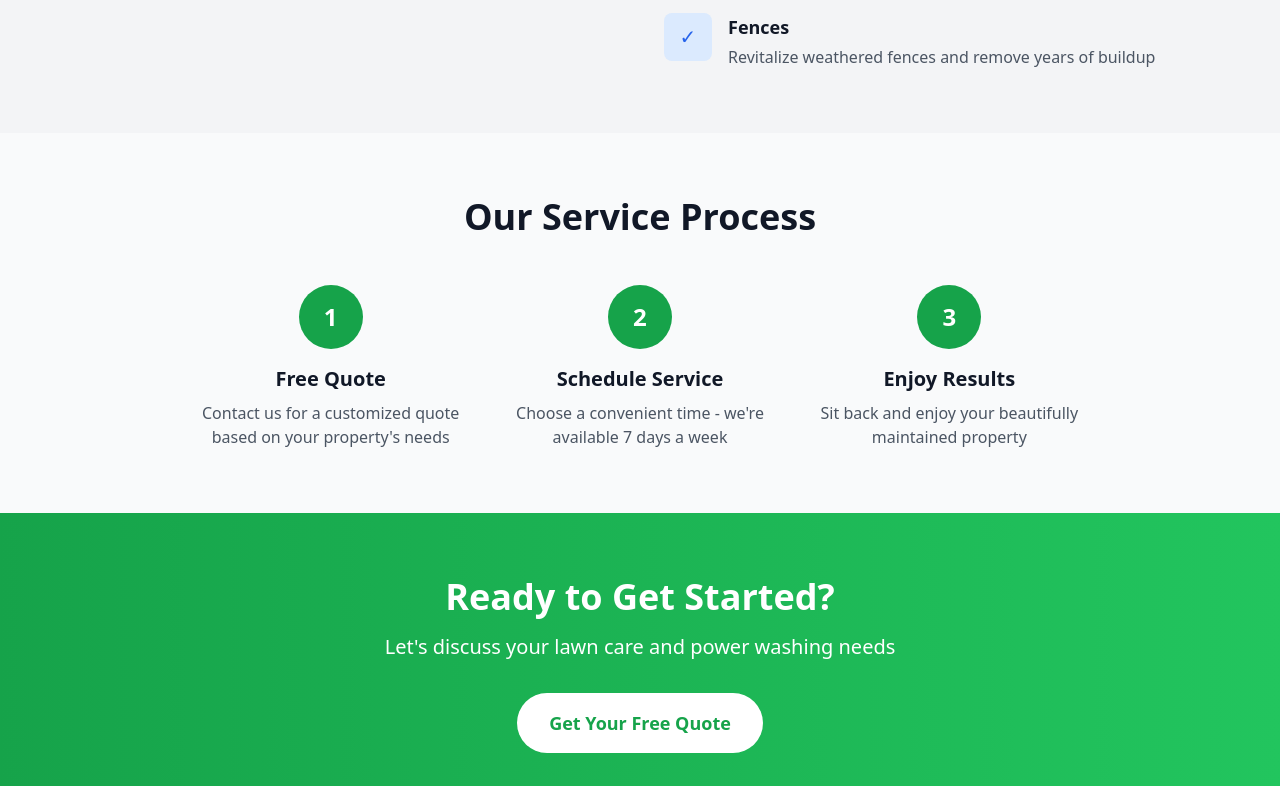
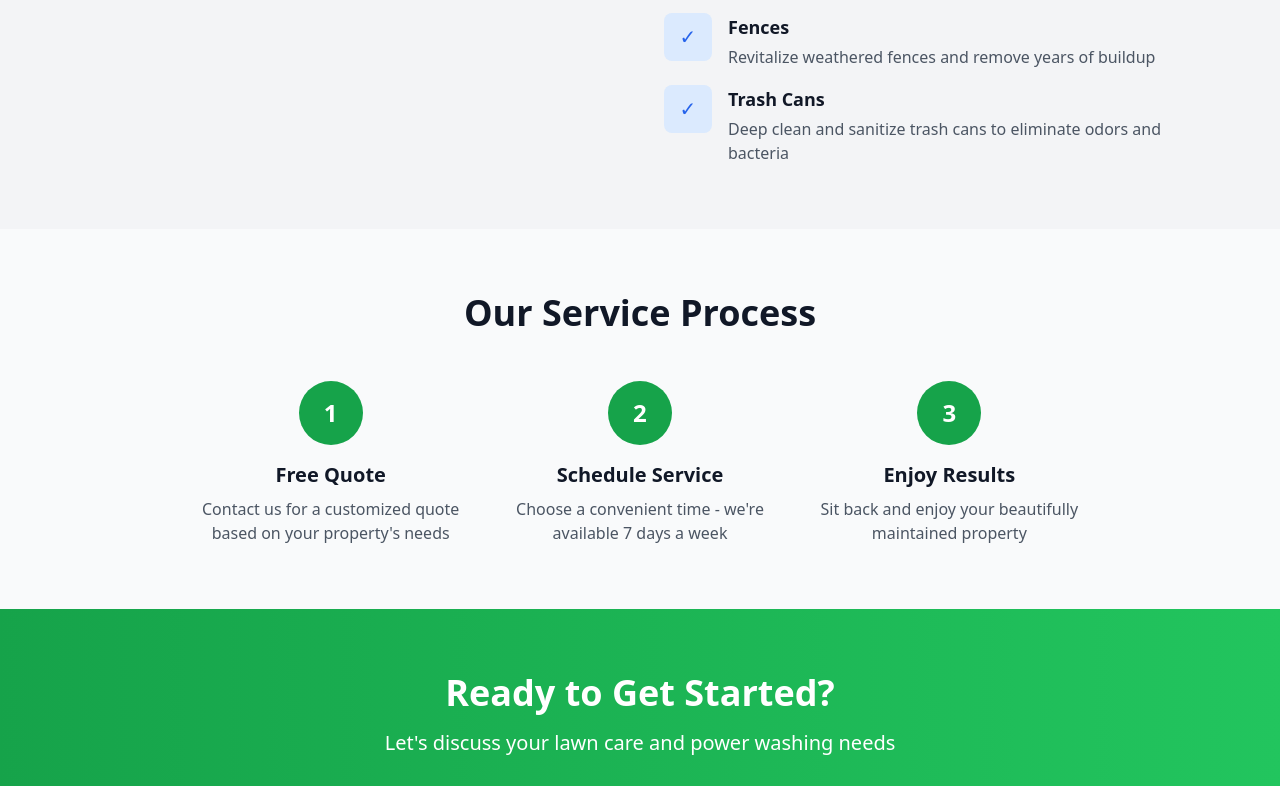
Before and after one commit to ragmann2/lawnwash, a website: page services.html in a window 1280 px wide. Shown: the part 1287-2073 px from the top of the page. Drawn offline with nearby package versions, Linux system fonts and the light colour scheme.

Commit message:
Update services.html

```diff
--- a/services.html
+++ b/services.html
@@ -185,6 +185,15 @@
                                 <p class="text-gray-600 dark:text-gray-400">Revitalize weathered fences and remove years of buildup</p>
                             </div>
                         </div>
+                        <div class="flex items-start">
+                            <div class="flex-shrink-0 w-12 h-12 bg-blue-100 dark:bg-blue-900 rounded-lg flex items-center justify-center mr-4">
+                                <span class="text-blue-600 dark:text-blue-400 text-xl">✓</span>
+                            </div>
+                            <div>
+                                <h3 class="font-bold text-lg mb-1">Trash Cans</h3>
+                                <p class="text-gray-600 dark:text-gray-400">Deep clean and sanitize trash cans to eliminate odors and bacteria</p>
+                            </div>
+                        </div>
                     </div>
                 </div>
             </div>
```
